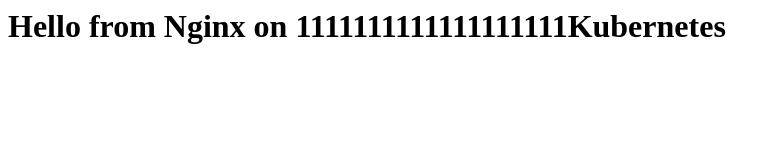
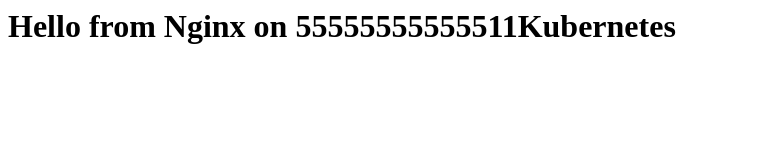
Before and after one commit to mohamed-atef2022/depi-project, a plain HTML site: page index.html in a window 1280 px wide. Shown: the whole page, without its empty margins (0-780 px from the left). Drawn offline with Linux system fonts and the light colour scheme.

Commit message:
Update header text in index.html

```diff
--- a/index.html
+++ b/index.html
@@ -1 +1 @@
-<h1>Hello from Nginx on 1111111111111111111Kubernetes</h1>
+<h1>Hello from Nginx on 55555555555511Kubernetes</h1>
```
